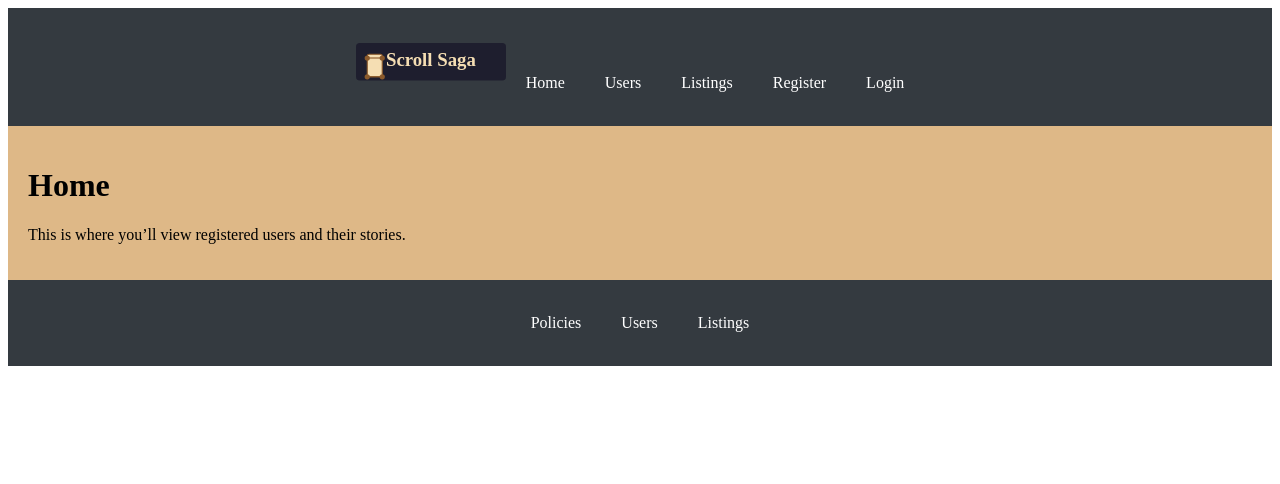
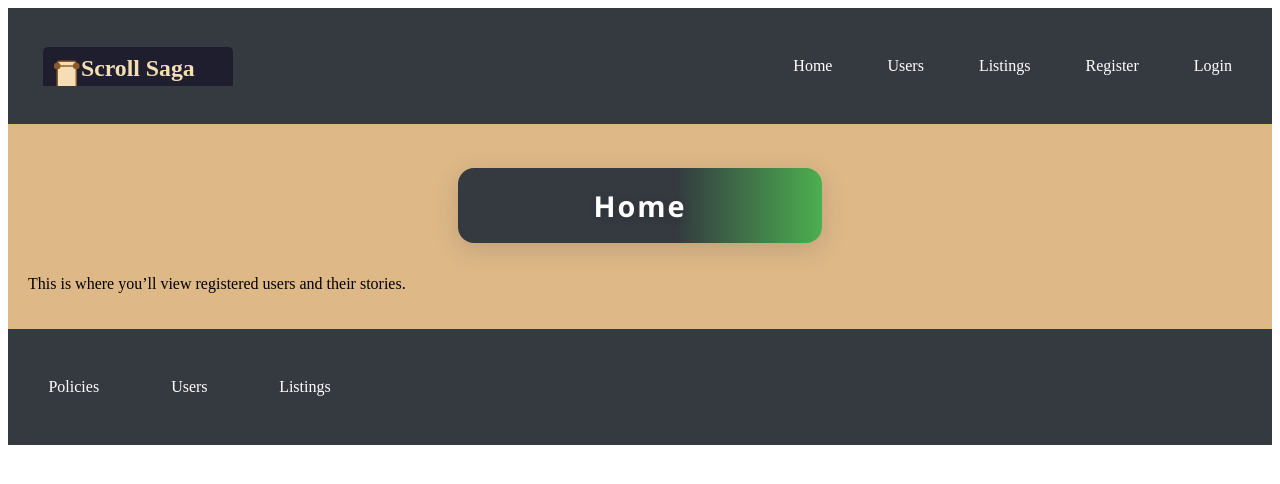
Before and after one commit to LifeGiver13/mini-react-app, a React (Vite) app: page / in a window 1280 px wide. Shown: the top 484 px of the page. Built offline with nearby package versions, Linux system fonts and the light colour scheme.

Commit message:
Adddition of styling to diffrent pages

```diff
--- a/src/HeadOoter.css
+++ b/src/HeadOoter.css
@@ -1,38 +1,3 @@
-#navbar {
-    background-color: #343a40;
-    padding: 20px;
-    text-align: center;
-    margin: 0;
-}
-
-#navbar a {
-    color: white;
-    text-decoration: none;
-    padding: 14px 20px;
-    display: inline-block;
-}
-
-.list {
-    list-style-type: none;
-    margin: 0;
-    padding: 0;
-}
-
-#navbar li {
-    display: inline;
-}
-
-#navbar li a:hover {
-    background-color: white;
-    color: black;
-}
-
-#content {
-    padding: 20px;
-    background-color: burlywood;
-    margin: 0;
-}
-
 input {
     width: 100%;
     padding: 12px 20px;
@@ -50,3 +15,208 @@ button {
     border-radius: 14px;
     cursor: pointer;
 }
+
+/* Navbar */
+#navbar {
+    background-color: #343a40;
+    padding: 20px;
+    text-align: center;
+    height: 12vh;
+    margin: 0;
+}
+
+#navbar a {
+    color: white;
+    text-decoration: none;
+    padding: 14px 20px;
+    display: inline-block;
+}
+
+#navbar li {
+    display: inline;
+}
+
+#navbar li a:hover {
+    background-color: white;
+    color: black;
+}
+
+/* Main content area */
+#content {
+    padding: 20px;
+    background-color: burlywood;
+    margin: 0;
+}
+
+/* List Container */
+.list {
+    display: grid;
+    grid-template-columns: repeat(1, 1fr);
+    /* 1 column by default (mobile) */
+    gap: 20px;
+    padding: 0;
+    list-style: none;
+}
+
+/* Responsive Grid for Tablets and Desktops */
+@media (min-width: 768px) {
+    .list {
+        grid-template-columns: repeat(2, 1fr);
+        /* 2 columns for tablets */
+    }
+}
+
+@media (min-width: 1024px) {
+    .list {
+        grid-template-columns: repeat(3, 1fr);
+        /* 3 columns for desktops */
+    }
+}
+
+/* User Card */
+.container {
+    display: flex;
+    justify-content: center;
+    flex-wrap: wrap;
+    gap: 20px;
+    padding: 10px;
+}
+
+.list {
+    display: flex;
+    gap: 20px;
+    padding: 0;
+    margin: 0;
+    list-style-type: none;
+    justify-content: center;
+    width: 100%;
+}
+
+.item {
+
+    background-color: #f2f2f2;
+    padding: 20px;
+    border-radius: 14px;
+    flex: 1 1 calc(33.333% - 40px);
+    /* 3 items per row on large screens */
+    box-sizing: border-box;
+    max-width: calc(33.333% - 40px);
+    display: flex;
+    flex-direction: column;
+    align-items: start;
+}
+
+.item h2 {
+    margin-top: 0;
+}
+
+.item p {
+    margin: 10px 0;
+}
+
+.item a {
+    margin-top: auto;
+    color: #007bff;
+    text-decoration: underline;
+}
+
+/* Responsive behavior for mobile */
+@media (max-width: 768px) {
+    .item {
+        flex: 1 1 100%;
+        max-width: 100%;
+    }
+}
+
+#navbar {
+    background-color: #343a40;
+    padding: 10px 20px;
+    position: relative;
+    display: flex;
+    align-items: center;
+    flex-wrap: wrap;
+}
+
+.logo {
+    height: 40px;
+    margin-left: 15px;
+}
+
+.nav-container {
+    flex-grow: 1;
+}
+
+.nav-links {
+    list-style: none;
+    display: flex;
+    justify-content: flex-end;
+    gap: 15px;
+    padding: 0;
+    margin: 0;
+}
+
+.nav-links li a {
+    color: white;
+    text-decoration: none;
+    padding: 10px 15px;
+    display: block;
+    border-radius: 8px;
+    transition: background 0.3s ease;
+}
+
+.nav-links li a:hover {
+    background-color: white;
+    color: black;
+}
+
+.hamburger {
+    display: none;
+    font-size: 28px;
+    cursor: pointer;
+    color: white;
+    margin-left: auto;
+}
+
+/* Hide checkbox */
+#menu-toggle {
+    display: none;
+}
+
+/* Responsive styles */
+@media (max-width: 768px) {
+    .hamburger {
+        display: block;
+        z-index: 2;
+    }
+
+    .nav-container {
+        width: 100%;
+    }
+
+    .nav-links {
+        flex-direction: column;
+        align-items: center;
+        display: none;
+        background-color: #343a40;
+        padding: 10px 0;
+    }
+
+    #menu-toggle:checked~.nav-container .nav-links {
+        display: flex;
+    }
+}
+
+h1 {
+    text-align: center;
+    font-family: 'Segoe UI', 'Arial', sans-serif;
+    font-size: 1.8rem;
+    letter-spacing: 2px;
+    color: #fff;
+    background: linear-gradient(90deg, #343a40 60%, #4CAF50 100%);
+    padding: 18px 32px;
+    border-radius: 16px;
+    box-shadow: 0 6px 24px rgba(52, 58, 64, 0.18);
+    margin: 24px auto 32px auto;
+    max-width: 300px;
+    text-shadow: 1px 2px 8px rgba(0, 0, 0, 0.18);
+}
--- a/src/Header.jsx
+++ b/src/Header.jsx
@@ -2,46 +2,37 @@ import { Link } from 'react-router-dom';
 import Footer from './Footer';
 import './HeadOoter.css';
 
+export default function Header({ children }) {
+    return (
+        <>
+            <div id="wrapper">
+                <div id="navbar">
+                    <img src="logo.svg" alt="Scroll Saga" className="logo" style={{ width: '190px' }} height={"auto"} />
+
+                    <input type="checkbox" id="menu-toggle" />
+
+                    <label htmlFor="menu-toggle" className="hamburger">&#9776;</label>
 
 
-export default function Header({ props, children }) {
-    return (
-        <>
-            <div id='wrapper'>
-                <div id='navbar'>
-                    <nav>
+                    <div className="nav-container">
+                        <ul className="nav-links">
+                            <li><Link to="/">Home</Link></li>
+                            <li><Link to="/users">Users</Link></li>
+                            <li><Link to="/listings">Listings</Link></li>
+                            <li><Link to="/register">Register</Link></li>
+                            <li><Link to="/login">Login</Link></li>
+                        </ul>
+                    </div>
+                </div>
 
-                        <ul className='list'>
-                            <li>
-                                <img src='logo.svg' alt='Scroll Saga' />
-                            </li>
-                            <li>
-                                <Link to="/">Home</Link>
-                            </li>
-                            <li>
-                                <Link to="/users">Users</Link>
-                            </li>
-
-                            <li>
-                                <Link to="/listings">Listings</Link>
-                            </li>
-
-                            <li>
-                                <Link to='/register'>Register</Link>
-                            </li>
-                            <li>
-                                <Link to='/login'>Login</Link>
-                            </li>
-                        </ul>
-                    </nav>
-                </div>
-                <div id='content'>
+                <div id="content">
                     {children}
                 </div>
-                <div id='footer'>
+
+                <div id="footer">
                     <Footer />
                 </div>
             </div>
         </>
-    )
+    );
 }
--- /dev/null
+++ b/src/Listings.css
@@ -0,0 +1,124 @@
+/* Container Setup */
+.container {
+    padding: 1rem;
+    margin: 0 auto;
+    max-width: 1400px;
+    /* Wider max width for desktop */
+    box-sizing: border-box;
+}
+
+/* Responsive Grid List */
+.list {
+    display: grid;
+    gap: 1.5rem;
+    grid-template-columns: 1fr;
+}
+
+@media (min-width: 640px) {
+    .list {
+        grid-template-columns: repeat(2, 1fr);
+    }
+}
+
+@media (min-width: 1024px) {
+    .list {
+        grid-template-columns: repeat(3, 1fr);
+    }
+}
+
+/* Listing Card */
+#myDIV {
+    width: 100%;
+    height: auto;
+    background-color: #1e1e2e;
+    padding: 20px;
+    border-radius: 30px;
+    display: block;
+    overflow-y: hidden;
+    box-sizing: border-box;
+}
+
+/* Card Content Wrapper */
+.flex-cont {
+    display: flex;
+    flex-direction: column;
+    align-items: center;
+    background-color: linear-gradient(90deg, #343a40 60%, #4CAF50 100%);
+    ;
+    padding: 10px;
+    border-radius: 20px;
+}
+
+.flex-cont>div {
+    font-size: 1.1rem;
+    padding: 0.5rem;
+    text-align: center;
+}
+
+/* Titles and Text */
+#myDIV h3,
+#myDIV h4 {
+    color: #f5deb3;
+    margin: 10px 0;
+}
+
+#myDIV p {
+    color: #f5deb3;
+    font-size: 1rem;
+    line-height: 1.4;
+    overflow-wrap: break-word;
+}
+
+/* Image Styling */
+#myDIV img {
+    border-radius: 15%;
+    border: 2px solid #8b5a2b;
+    width: 90%;
+    height: 250px;
+    object-fit: cover;
+    margin: 1rem 0;
+}
+
+/* Tablet */
+@media (min-width: 768px) and (max-width: 1024px) {
+    #myDIV {
+        width: 100%;
+        height: auto;
+    }
+
+    .flex-cont {
+        flex-direction: row;
+        justify-content: center;
+    }
+
+    .flex-cont>div {
+        text-align: left;
+    }
+
+    #myDIV img {
+        width: 45%;
+        height: 200px;
+        margin: 0 1rem 0 0;
+    }
+}
+
+/* Mobile */
+@media (max-width: 745px) {
+    #myDIV {
+        width: 100%;
+        margin: 10px 0;
+        padding: 15px;
+        border-radius: 20px;
+    }
+
+    .flex-cont {
+        flex-direction: column;
+    }
+
+    #myDIV img {
+        width: 90%;
+        height: 200px;
+        margin: 10px auto;
+        display: block;
+    }
+}
--- a/src/pages/Listings.jsx
+++ b/src/pages/Listings.jsx
@@ -1,10 +1,19 @@
 import Header from "../Header";
+import { useEffect, useState } from "react";
+import "../Listings.css"
+// import { useNavigate } from "react-router-dom";
 
-import { useEffect, useState } from "react";
 export default function Listings() {
     const [listings, setListings] = useState([]);
     const [loading, setLoading] = useState(true);
     const [error, setError] = useState('');
+    // const navigate = setNavigate()
+
+    // function handleRedirect() {
+    //     onclick => useNavigate("https://lifegiver13.pythonanywhere.com/")
+
+    // }
+
     useEffect(() => {
         const fetchListings = async () => {
             try {
@@ -32,11 +41,9 @@ export default function Listings() {
 
     return (
         <>
-            <Header >
-                <h1>Listings</h1>
-                <div className="p-4">
-
-
+            <Header>
+                <h1 className="text-2xl font-bold text-center my-4">Listings</h1>
+                <div className="container">
 
                     {loading ? (
                         <p>Loading...</p>
@@ -45,23 +52,30 @@ export default function Listings() {
                     ) : listings.length === 0 ? (
                         <p>No listings found.</p>
                     ) : (
-
-                        <ul className="space-y-4">
+                        <ul className="list">
+                            <p>Click on the link below to start Reading each of this novels: <button type="redirect" >Go To site</button> </p>
                             {listings.map((listing) => (
-                                <li key={listing.id} className="p-4 bg-white rounded shadow">
-
-
-                                    <img src={listing.cover_image} alt={listing.novel_title} />
-                                    <h2 className="text-xl font-bold">{listing.novel_title}</h2>
-                                    <p className="text-gray-600">Author: {listing.author}</p>
-                                    <p>{listing.description}</p>
-                                    {/* Add other fields as needed */}
+                                <li key={listing.id} id="myDIV">
+                                    <div className="flex-cont">
+                                        <img
+                                            src={`https://lifegiver13.pythonanywhere.com/static/images/${listing.cover_image}`}
+                                            alt={listing.novel_title}
+                                        />
+                                        <div>
+                                            <h3>{listing.novel_title}</h3>
+                                            <h4>Author: {listing.author}</h4>
+                                            <p>{listing.description}</p>
+                                        </div>
+                                    </div>
                                 </li>
                             ))}
                         </ul>
                     )}
                 </div>
             </Header>
+
+
+
         </>
     );
 }
--- a/src/pages/UserDetails.jsx
+++ b/src/pages/UserDetails.jsx
@@ -12,7 +12,8 @@ export default function UserDetails() {
         if (!id) return;
         const fetchUser = async () => {
             try {
-                const response = await fetch(`https://lifegiver13.pythonanywhere.com/api/users/${id}`, {
+                const response = await fetch(`https://lifegiver13.pythonanywhere.com/api/users/${id}`
+                , {
                     method: "GET",
                     credentials: "include"
                 });
```
Also changed, not shown: src/pages/Users.jsx (+9 -12 lines), 1 other file (tests, documents, lock files or other folders).
